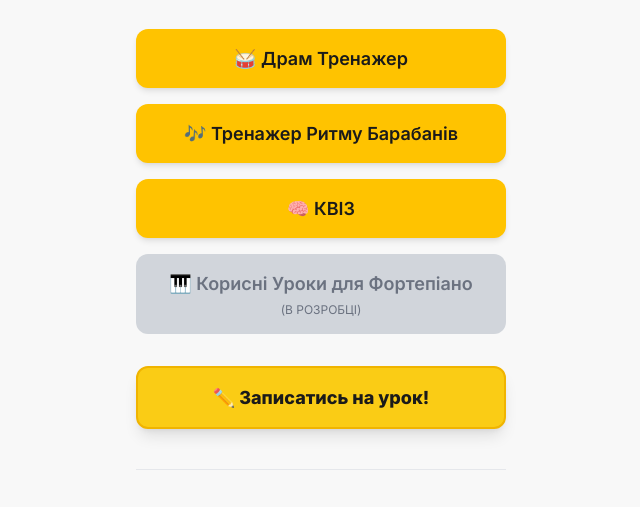
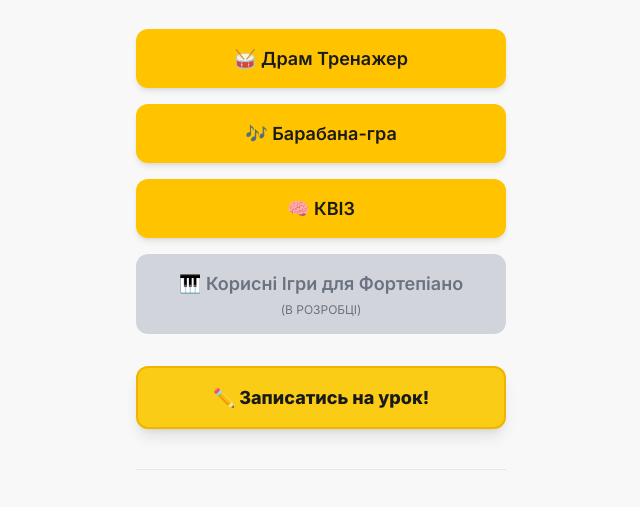
Before and after one commit to max-vorozhko/rankova_usefull, a plain HTML site: page index.html in a window 1280 px wide. Shown: the part 250-757 px from the top of the page, without its empty margins (319-959 px from the left). Drawn offline with nearby package versions, Linux system fonts and the light colour scheme.

Commit message:
Update index.html

```diff
--- a/index.html
+++ b/index.html
@@ -154,16 +154,16 @@
             🥁 Драм Тренажер
         </a>
 
-        <!-- Тренажер Ритму Барабанів (РОБОЧЕ ПОСИЛАННЯ 2) --><a href="https://max-vorozhko.github.io/rankova_studio_drum/" target="_blank" class="rankova-link-button" id="link-rhythm-trainer">
-            🎶 Тренажер Ритму Барабанів
+        <!-- Барабана-гра (РОБОЧЕ ПОСИЛАННЯ 2) --><a href="https://max-vorozhko.github.io/rankova_studio_drum/" target="_blank" class="rankova-link-button" id="link-rhythm-trainer">
+            🎶 Барабана-гра
         </a>
 
         <!-- КВІЗ (РОБОЧЕ ПОСИЛАННЯ 3 - ПЕРЕНЕСЕНО ВГОРУ) --><a href="https://max-vorozhko.github.io/rankova_quiz/" target="_blank" class="rankova-link-button" id="link-quiz">
             🧠 КВІЗ
         </a>
 
-        <!-- Корисні Уроки для Фортепіано (В РОЗРОБЦІ - СІРА КНОПКА - ПЕРЕНЕСЕНО ВНИЗ) --><div class="rankova-disabled-button" id="link-piano-lessons">
-            <span class="text-lg">🎹 Корисні Уроки для Фортепіано</span>
+        <!-- Корисні Ігри для Фортепіано (В РОЗРОБЦІ - СІРА КНОПКА - ПЕРЕНЕСЕНО ВНИЗ) --><div class="rankova-disabled-button" id="link-piano-lessons">
+            <span class="text-lg">🎹 Корисні Ігри для Фортепіано</span>
             <span class="text-xs mt-1 font-normal uppercase text-gray-500">(в розробці)</span>
         </div>
 
```
